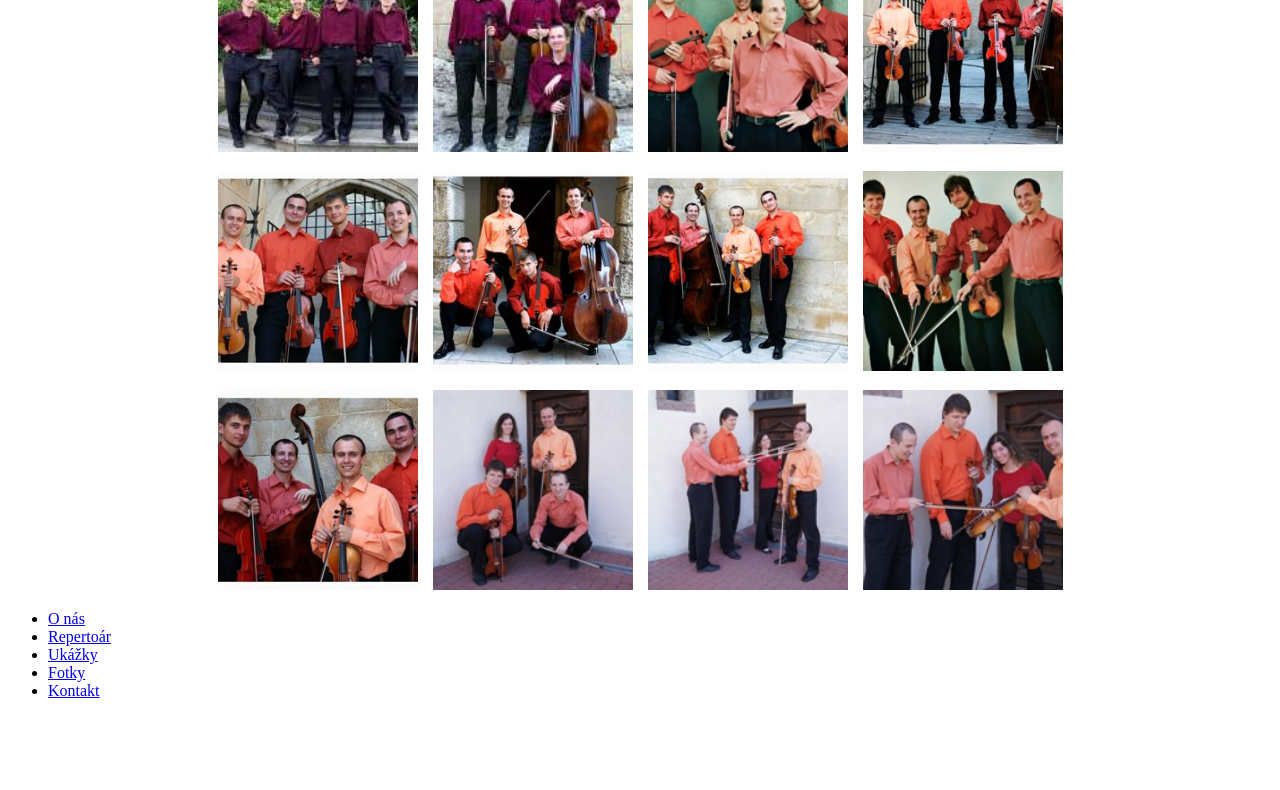
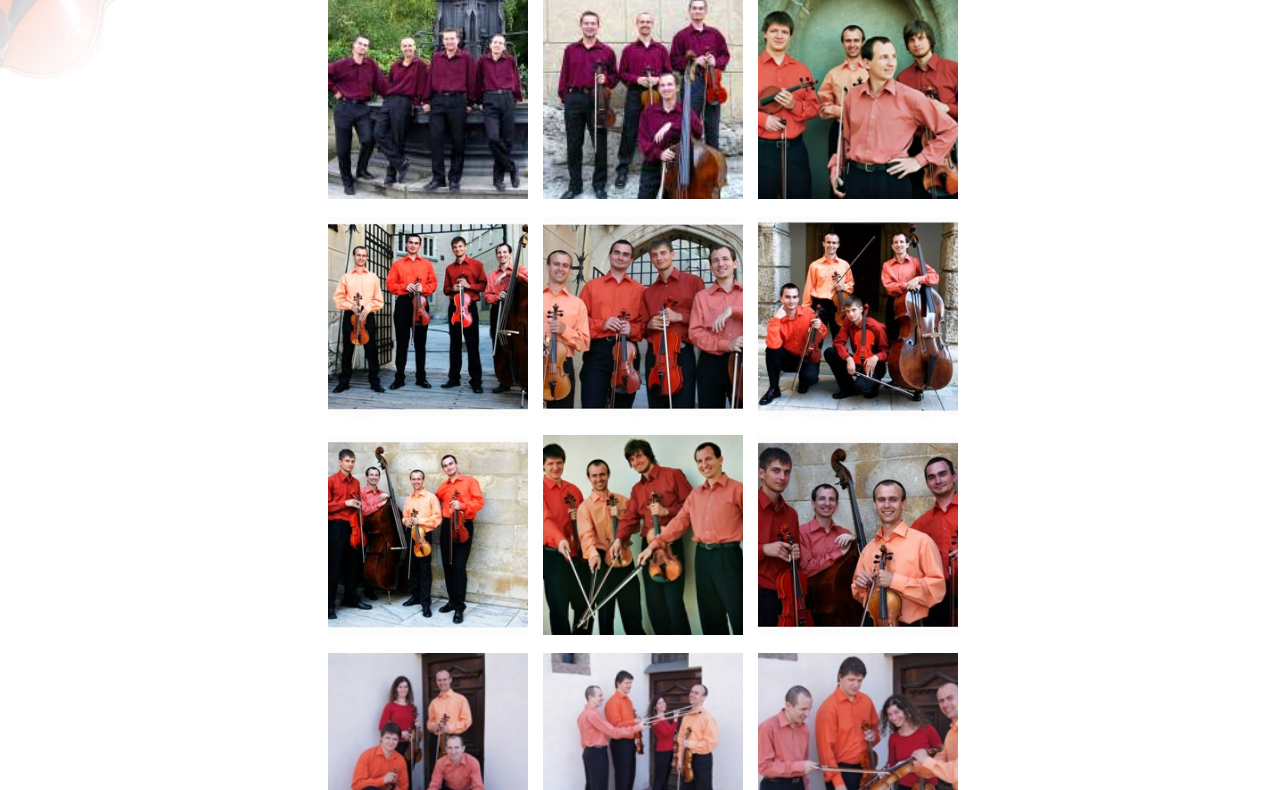
Before and after one commit to jstrmensky/jstrmensky.github.io, a plain HTML site: page fotky.html in a window 1280 px wide. Shown: the part 175-965 px from the top of the page. Before the commit the page ends 891 px from the top, so only its background shows below. Drawn offline with Linux system fonts and the light colour scheme; files whose address does not match are found by name.

Commit message:
Update fotky.html

```diff
--- a/fotky.html
+++ b/fotky.html
@@ -1,5 +1,7 @@
 <!DOCTYPE html>
-<html lang="sk"><head><meta http-equiv="Content-Type" content="text/html; charset=UTF-8">
+<html lang="sk">
+<head>
+    <meta http-equiv="Content-Type" content="text/html; charset=UTF-8">
 
     <meta name="viewport" content="width=device-width, initial-scale=1.0">
 
@@ -7,7 +9,7 @@
     <meta name="keywords" content="hudba, sláčikové kvarteto, koncerty, klasická hudba, Ján Strmenský, fotografie">
     <meta name="author" content="Ján Strmenský">
 
-    <link rel="stylesheet" href="./Fotky - Sláčikové kvarteto Jána Strmenského_files/main.css">
+    <link rel="stylesheet" href="main.css">
 
     <title>Fotky - Sláčikové kvarteto Jána Strmenského</title>
     <style>
@@ -86,14 +88,15 @@
     </div><!--.content-->
     <div class="menu">
     <ul>
-      <li><a href="https://kvarteto.sk/index.html" onfocus="this.blur()">O nás</a></li>
-      <li><a href="https://kvarteto.sk/repertoar.html" onfocus="this.blur()">Repertoár</a></li>
-      <li><a href="https://kvarteto.sk/ukazky.html" onfocus="this.blur()">Ukážky</a></li>
-      <li><a href="https://kvarteto.sk/fotky.html" onfocus="this.blur()">Fotky</a></li>
-      <li><a href="https://kvarteto.sk/kontakt.html" onfocus="this.blur()">Kontakt</a></li>
+      <li><a href="index.html" onfocus="this.blur()">O nás</a></li>
+      <li><a href="repertoar.html" onfocus="this.blur()">Repertoár</a></li>
+      <li><a href="ukazky.html" onfocus="this.blur()">Ukážky</a></li>
+      <li><a href="fotky.html" onfocus="this.blur()">Fotky</a></li>
+      <li><a href="kontakt.html" onfocus="this.blur()">Kontakt</a></li>
     </ul>
     </div><!--.menu-->
   </div><!--.page-->
 
 
-</body></html>
+</body>
+</html>
```
